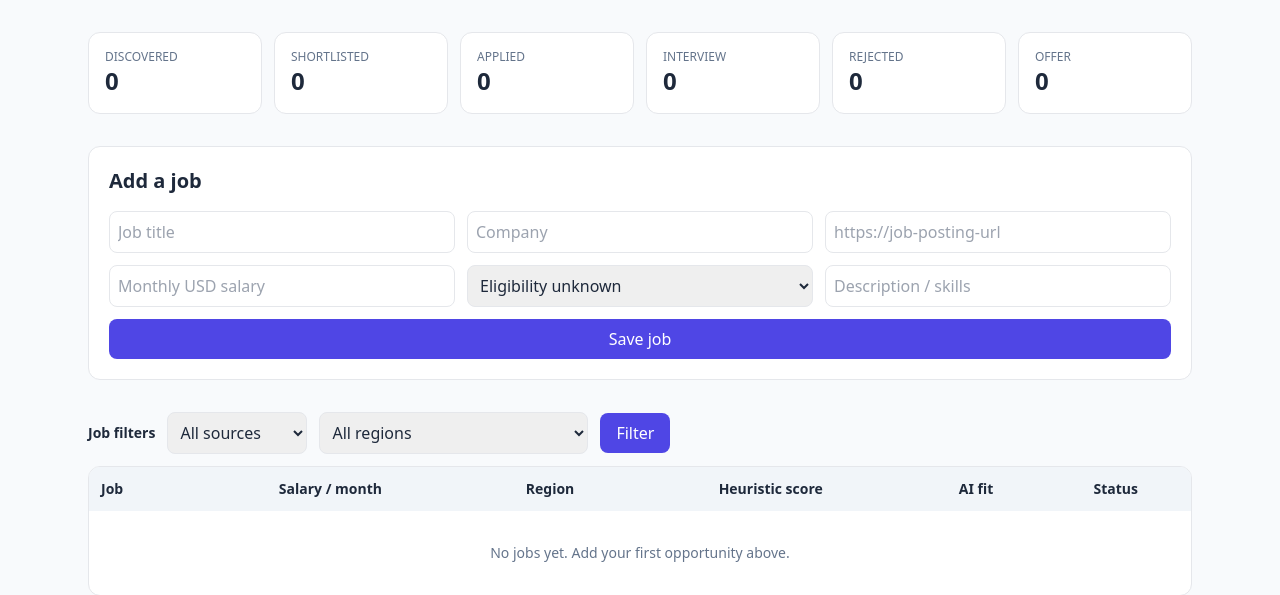
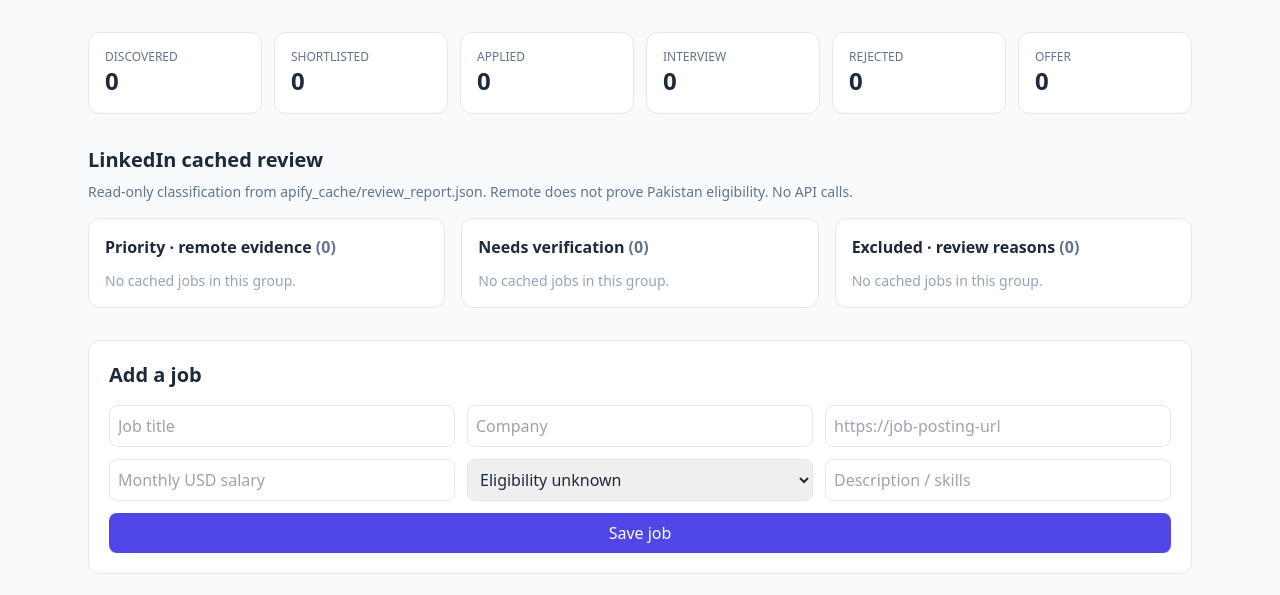
Before and after one commit to usama1987/jobhunter-ai, a FastAPI app: page / in a window 1280 px wide. Shown: the part 84-679 px from the top of the page. Run offline with FastAPI, Linux system fonts and the light colour scheme; data that the repository does not hold is empty; some libraries are stand-ins or nearby versions.

Commit message:
Add read-only priority, verification and excluded panels to dashboard

```diff
--- a/app/templates/index.html
+++ b/app/templates/index.html
@@ -7,6 +7,23 @@
 {% for status in ['discovered','shortlisted','applied','interview','rejected','offer'] %}
 <div class="bg-white rounded-xl p-4 border"><div class="text-xs uppercase text-slate-500">{{status}}</div><div class="text-2xl font-semibold">{{counts.get(status,0)}}</div></div>
 {% endfor %}</div>
+<section class="mb-8">
+<h2 class="text-xl font-semibold mb-2">LinkedIn cached review</h2>
+<p class="text-sm text-slate-500 mb-4">Read-only classification from apify_cache/review_report.json. Remote does not prove Pakistan eligibility. No API calls.</p>
+<div class="grid md:grid-cols-3 gap-4">
+{% for key, heading, tone in [('priority','Priority · remote evidence','emerald'),('verify','Needs verification','amber'),('rejected','Excluded · review reasons','slate')] %}
+<div class="bg-white rounded-xl border p-4">
+<h3 class="font-semibold mb-3">{{heading}} <span class="text-slate-500">({{linkedin_review[key]|length}})</span></h3>
+<div class="space-y-3 max-h-96 overflow-y-auto">
+{% for item in linkedin_review[key] %}
+<div class="border-t pt-2 text-sm"><a class="font-semibold text-indigo-700 hover:underline" href="{{item.url}}" target="_blank" rel="noopener noreferrer">{{item.title}}</a>
+<div class="text-slate-600">{{item.company}}</div>
+<div class="text-xs text-slate-500">Reason: {{item.status|replace('_',' ')}}{% if item.evidence %} · {{item.evidence}}{% endif %}</div>
+<div class="text-xs text-slate-500">Pakistan eligibility: {{item.eligibility}}</div></div>
+{% else %}<p class="text-sm text-slate-400">No cached jobs in this group.</p>{% endfor %}
+</div></div>
+{% endfor %}
+</div></section>
 <section class="bg-white rounded-xl border p-5 mb-8"><h2 class="text-xl font-semibold mb-4">Add a job</h2>
 <form method="post" action="/jobs" class="grid md:grid-cols-3 gap-3">
 <input name="title" required placeholder="Job title" class="border rounded-lg p-2">
```
